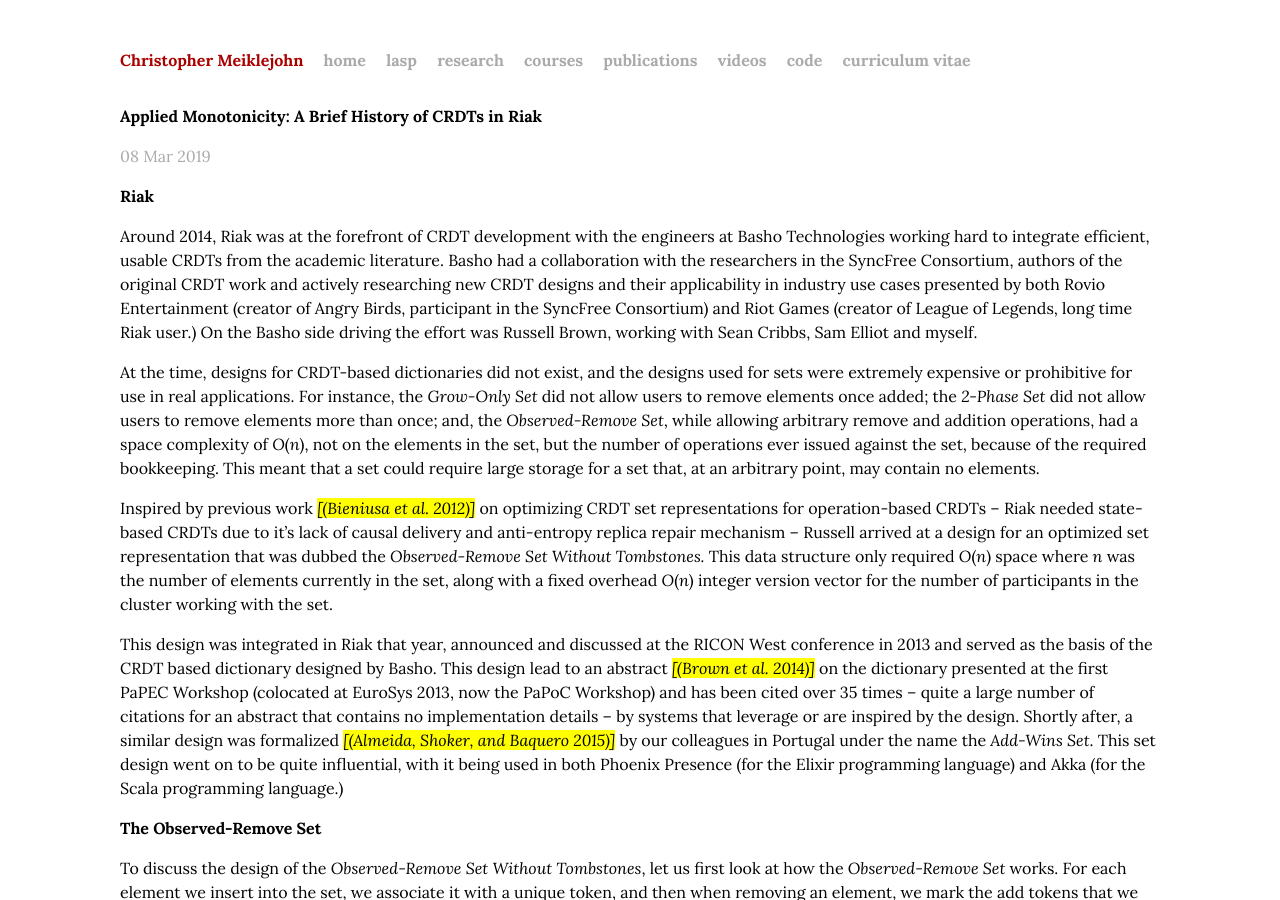
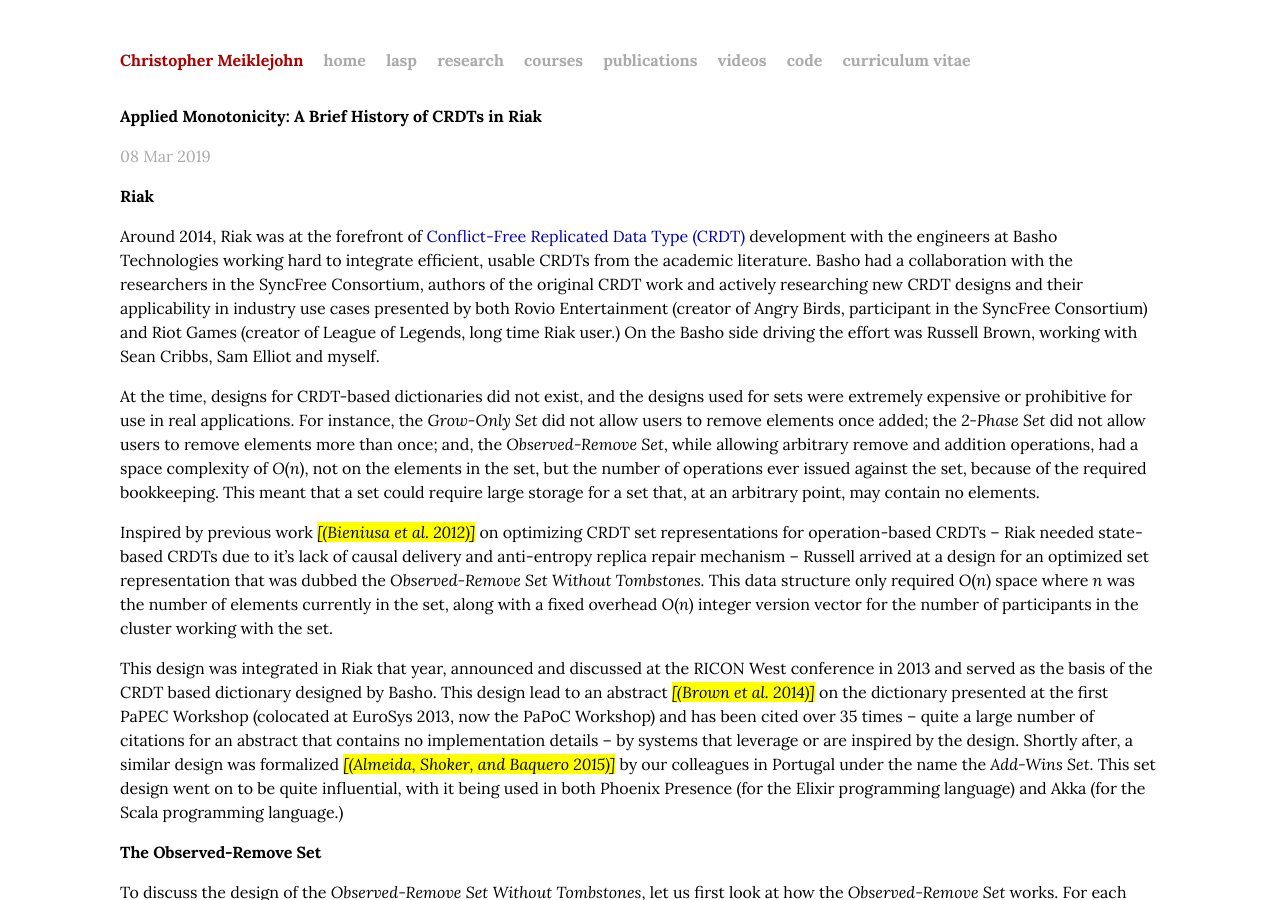
Before and after one commit to cmeiklejohn/cmeiklejohn.github.io, a Jekyll site: the page built from _posts/2019-03-08-monotonicity.markdown, in a window 1280 px wide and 900 px high. Built offline with Jekyll 4.4.1, drawn with Linux system fonts in a browser that asks for light colours; some web fonts are replaced.

Commit message:
new post

```diff
--- a/_posts/2019-03-08-monotonicity.markdown
+++ b/_posts/2019-03-08-monotonicity.markdown
@@ -7,7 +7,7 @@
 ---
 
 <h1 id="riak">Riak</h1>
-<p>Around 2014, Riak was at the forefront of CRDT development with the engineers at Basho Technologies working hard to integrate efficient, usable CRDTs from the academic literature. Basho had a collaboration with the researchers in the SyncFree Consortium, authors of the original CRDT work and actively researching new CRDT designs and their applicability in industry use cases presented by both Rovio Entertainment (creator of Angry Birds, participant in the SyncFree Consortium) and Riot Games (creator of League of Legends, long time Riak user.) On the Basho side driving the effort was Russell Brown, working with Sean Cribbs, Sam Elliot and myself.</p>
+<p>Around 2014, Riak was at the forefront of <a href="https://en.wikipedia.org/wiki/Conflict-free_replicated_data_type">Conflict-Free Replicated Data Type (CRDT)</a> development with the engineers at Basho Technologies working hard to integrate efficient, usable CRDTs from the academic literature. Basho had a collaboration with the researchers in the SyncFree Consortium, authors of the original CRDT work and actively researching new CRDT designs and their applicability in industry use cases presented by both Rovio Entertainment (creator of Angry Birds, participant in the SyncFree Consortium) and Riot Games (creator of League of Legends, long time Riak user.) On the Basho side driving the effort was Russell Brown, working with Sean Cribbs, Sam Elliot and myself.</p>
 <p>At the time, designs for CRDT-based dictionaries did not exist, and the designs used for sets were extremely expensive or prohibitive for use in real applications. For instance, the <em>Grow-Only Set</em> did not allow users to remove elements once added; the <em>2-Phase Set</em> did not allow users to remove elements more than once; and, the <em>Observed-Remove Set</em>, while allowing arbitrary remove and addition operations, had a space complexity of <span class="math inline"><em>O</em>(<em>n</em>)</span>, not on the elements in the set, but the number of operations ever issued against the set, because of the required bookkeeping. This meant that a set could require large storage for a set that, at an arbitrary point, may contain no elements.</p>
 <p>Inspired by previous work <span class="citation">(Bieniusa et al. 2012)</span> on optimizing CRDT set representations for operation-based CRDTs – Riak needed state-based CRDTs due to it’s lack of causal delivery and anti-entropy replica repair mechanism – Russell arrived at a design for an optimized set representation that was dubbed the <em>Observed-Remove Set Without Tombstones.</em> This data structure only required <span class="math inline"><em>O</em>(<em>n</em>)</span> space where <span class="math inline"><em>n</em></span> was the number of elements currently in the set, along with a fixed overhead <span class="math inline"><em>O</em>(<em>n</em>)</span> integer version vector for the number of participants in the cluster working with the set.</p>
 <p>This design was integrated in Riak that year, announced and discussed at the RICON West conference in 2013 and served as the basis of the CRDT based dictionary designed by Basho. This design lead to an abstract <span class="citation">(Brown et al. 2014)</span> on the dictionary presented at the first PaPEC Workshop (colocated at EuroSys 2013, now the PaPoC Workshop) and has been cited over 35 times – quite a large number of citations for an abstract that contains no implementation details – by systems that leverage or are inspired by the design. Shortly after, a similar design was formalized <span class="citation">(Almeida, Shoker, and Baquero 2015)</span> by our colleagues in Portugal under the name the <em>Add-Wins Set</em>. This set design went on to be quite influential, with it being used in both Phoenix Presence (for the Elixir programming language) and Akka (for the Scala programming language.)</p>
```
